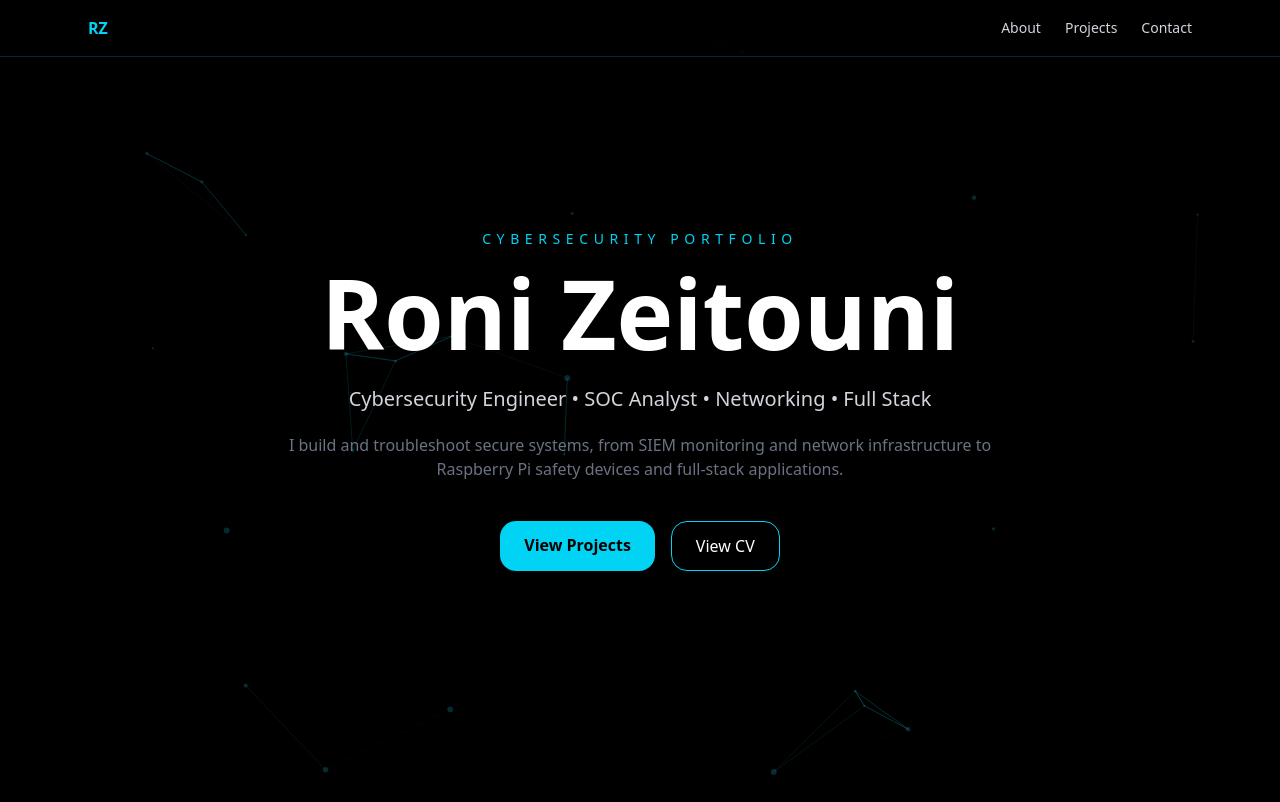
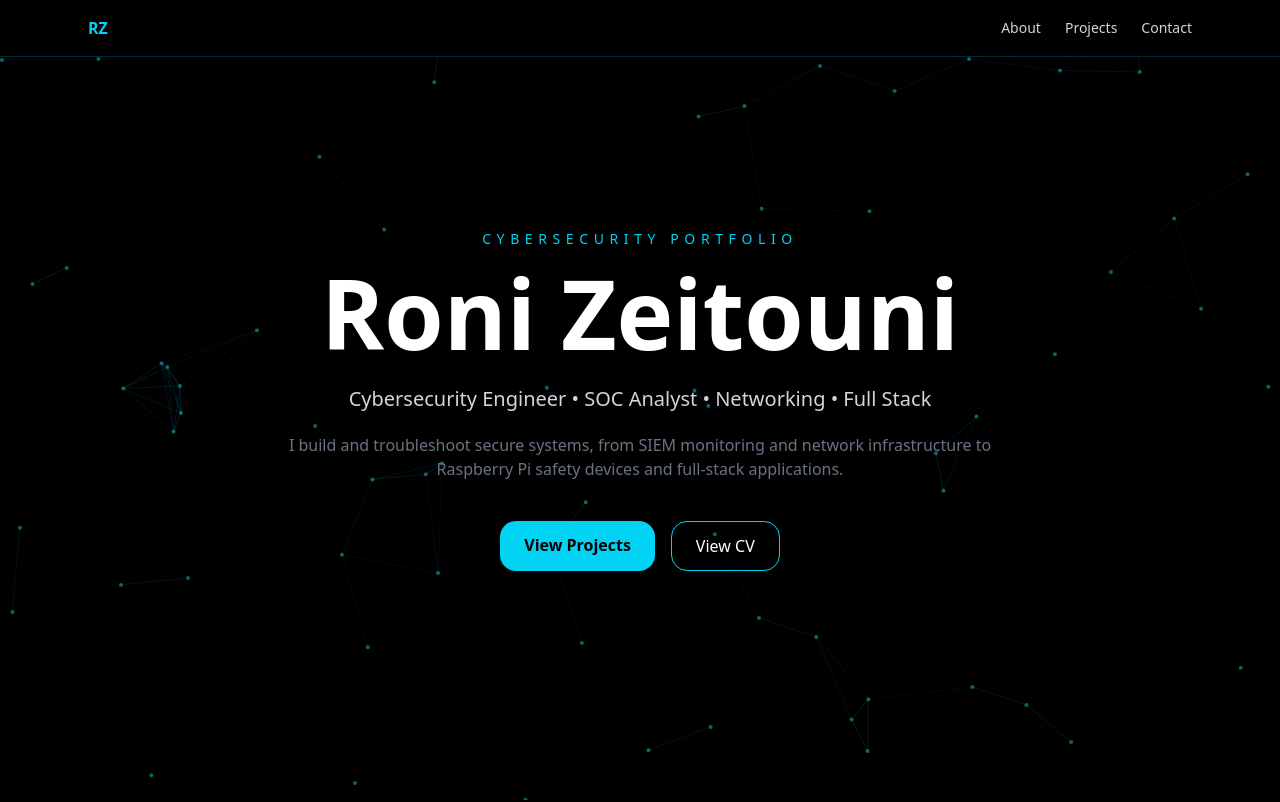
Before and after one commit to RoniZtnn/roni-portfolio, a Next.js app: page / in a window 1280 px wide. Shown: the top 802 px of the page. Built offline with nearby package versions, Linux system fonts and the light colour scheme.

Commit message:
Fix animated background

```diff
--- a/app/components/ParticlesBackground.tsx
+++ b/app/components/ParticlesBackground.tsx
@@ -1,48 +1,82 @@
 "use client";
 
-import Particles from "react-tsparticles";
-import { loadSlim } from "tsparticles-slim";
-import type { Engine } from "tsparticles-engine";
+import { useEffect, useRef } from "react";
 
 export default function ParticlesBackground() {
-  const particlesInit = async (engine: Engine) => {
-    await loadSlim(engine);
-  };
+  const canvasRef = useRef<HTMLCanvasElement | null>(null);
+
+  useEffect(() => {
+    const canvas = canvasRef.current;
+    if (!canvas) return;
+
+    const ctx = canvas.getContext("2d");
+    if (!ctx) return;
+
+    let animationId: number;
+
+    const particles = Array.from({ length: 70 }, () => ({
+      x: Math.random() * window.innerWidth,
+      y: Math.random() * window.innerHeight,
+      vx: (Math.random() - 0.5) * 0.6,
+      vy: (Math.random() - 0.5) * 0.6,
+    }));
+
+    const resize = () => {
+      canvas.width = window.innerWidth;
+      canvas.height = window.innerHeight;
+    };
+
+    resize();
+    window.addEventListener("resize", resize);
+
+    const animate = () => {
+      ctx.clearRect(0, 0, canvas.width, canvas.height);
+
+      particles.forEach((p) => {
+        p.x += p.vx;
+        p.y += p.vy;
+
+        if (p.x < 0 || p.x > canvas.width) p.vx *= -1;
+        if (p.y < 0 || p.y > canvas.height) p.vy *= -1;
+
+        ctx.beginPath();
+        ctx.arc(p.x, p.y, 2, 0, Math.PI * 2);
+        ctx.fillStyle = "rgba(34, 211, 238, 0.45)";
+        ctx.fill();
+      });
+
+      for (let i = 0; i < particles.length; i++) {
+        for (let j = i + 1; j < particles.length; j++) {
+          const dx = particles[i].x - particles[j].x;
+          const dy = particles[i].y - particles[j].y;
+          const distance = Math.sqrt(dx * dx + dy * dy);
+
+          if (distance < 140) {
+            ctx.beginPath();
+            ctx.moveTo(particles[i].x, particles[i].y);
+            ctx.lineTo(particles[j].x, particles[j].y);
+            ctx.strokeStyle = `rgba(34, 211, 238, ${0.18 * (1 - distance / 140)})`;
+            ctx.lineWidth = 1;
+            ctx.stroke();
+          }
+        }
+      }
+
+      animationId = requestAnimationFrame(animate);
+    };
+
+    animate();
+
+    return () => {
+      cancelAnimationFrame(animationId);
+      window.removeEventListener("resize", resize);
+    };
+  }, []);
 
   return (
-    <Particles
-      id="tsparticles"
+    <canvas
+      ref={canvasRef}
       className="fixed inset-0 z-0 pointer-events-none"
-      init={particlesInit}
-      options={{
-        fullScreen: { enable: false },
-        background: { color: { value: "transparent" } },
-        fpsLimit: 60,
-        particles: {
-          color: { value: "#22d3ee" },
-          links: {
-            color: "#22d3ee",
-            distance: 150,
-            enable: true,
-            opacity: 0.2,
-            width: 1,
-          },
-          move: {
-            direction: "none",
-            enable: true,
-            outModes: { default: "bounce" },
-            speed: 1,
-          },
-          number: {
-            density: { enable: true },
-            value: 60,
-          },
-          opacity: { value: 0.2 },
-          shape: { type: "circle" },
-          size: { value: { min: 1, max: 3 } },
-        },
-        detectRetina: true,
-      }}
     />
   );
 }
--- a/package.json
+++ b/package.json
@@ -13,10 +13,7 @@
     "next": "16.2.6",
     "react": "19.2.4",
     "react-dom": "19.2.4",
-    "react-icons": "^5.6.0",
-    "react-tsparticles": "^2.12.2",
-    "tsparticles": "^4.0.5",
-    "tsparticles-slim": "^2.12.0"
+    "react-icons": "^5.6.0"
   },
   "devDependencies": {
     "@tailwindcss/postcss": "^4",
```
Also changed, not shown: 1 other file (tests, documents, lock files or other folders).
